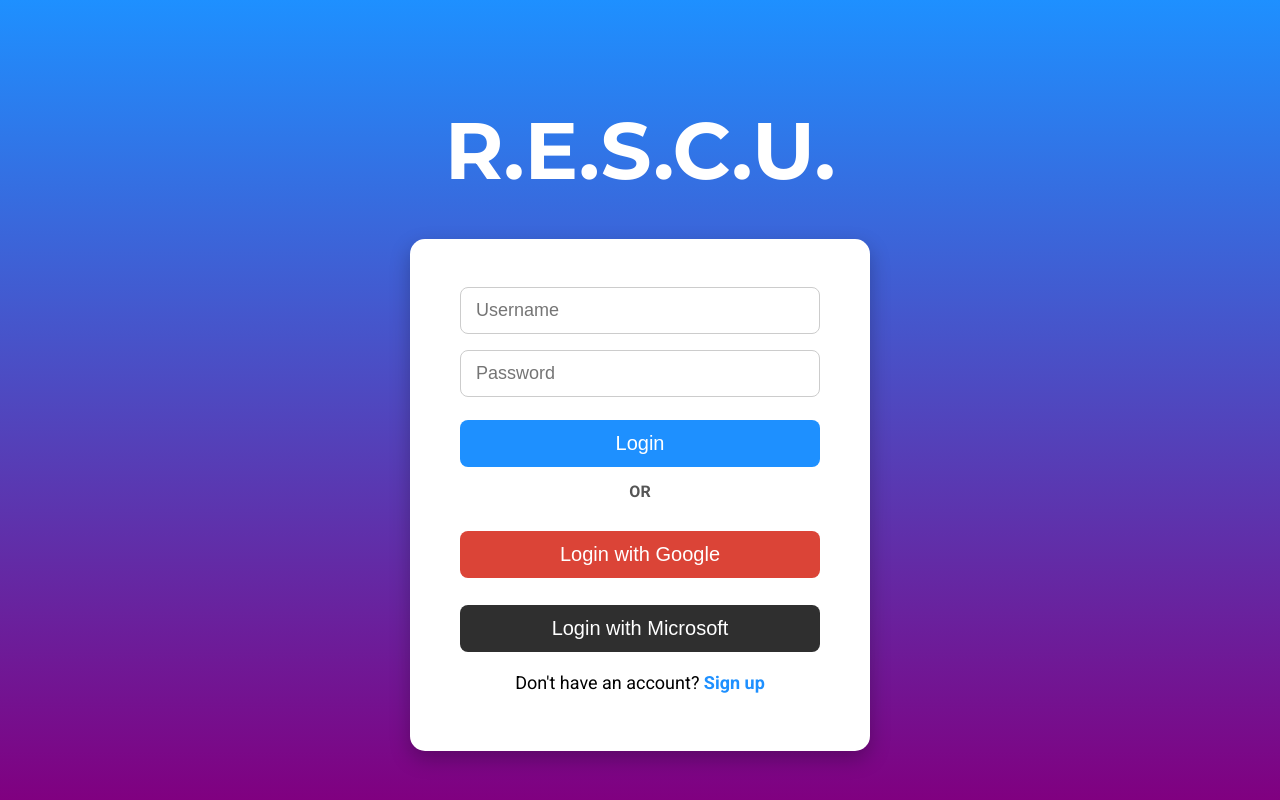
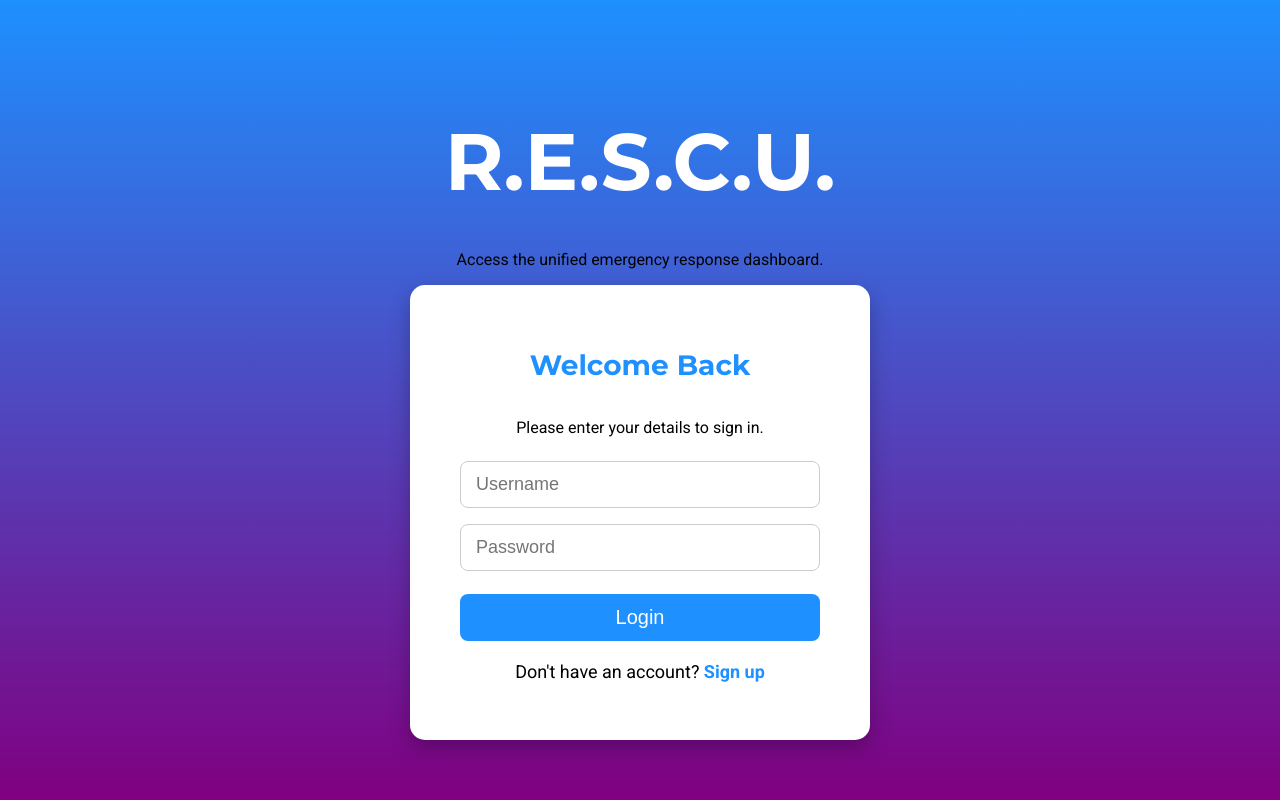
Before and after one commit to Lexie13/RESCU, a Flask app: page / in a window 1280 px wide. Run offline with Flask 3, Linux system fonts and the light colour scheme.

Commit message:
Update login.html

```diff
--- a/frontend/templates/login.html
+++ b/frontend/templates/login.html
@@ -1,36 +1,40 @@
 <!DOCTYPE html>
-<html>
+<html lang="en">
 <head>
     <meta charset="UTF-8">
+    <meta name="viewport" content="width=device-width, initial-scale=1.0">
     <title>R.E.S.C.U. Login</title>
     <link rel="stylesheet" href="{{ url_for('static', filename='style.css') }}">
-    <link href="https://fonts.googleapis.com/css2?family=Montserrat:wght@500;700&family=Roboto:wght@400;700&display=swap" rel="stylesheet">
+    <link href="https://fonts.googleapis.com/css2?family=Montserrat:wght@700&family=Roboto:wght@400;700&display=swap" rel="stylesheet">
 </head>
 <body>
+    <div class="page-wrapper">
+        <div class="hero-section">
             <h1>R.E.S.C.U.</h1>
+            <p>Access the unified emergency response dashboard.</p>
+        </div>
 
+        <div class="form-section">
             <div class="form-container">
-        <!-- Traditional Login Form -->
-        <form action="/login" method="post" class="horizontal-form">
+                <form action="/login" method="post">
+                    <h2>Welcome Back</h2>
+                    <p class="subtext">Please enter your details to sign in.</p>
+
                     <input type="text" name="username" placeholder="Username" required>
                     <input type="password" name="password" placeholder="Password" required>
+
                     {% if error %}
                     <div class="error show">{{ error }}</div>
                     {% endif %}
+
                     <button type="submit">Login</button>
                 </form>
 
-        <!-- Optional OR separator -->
-        <p class="or-text">OR</p>
-
-        <!-- OAuth Login Buttons -->
-        <div class="oauth-buttons">
-            <a href="{{ url_for('login_google') }}"><button type="button" class="google-btn">Login with Google</button></a>
-            <a href="{{ url_for('login_microsoft') }}"><button type="button" class="microsoft-btn">Login with Microsoft</button></a>
+                <p class="signup-text">
+                    Don't have an account? <a href="/signup">Sign up</a>
+                </p>
             </div>
-
-        <!-- Signup link -->
-        <p class="signup-text">Don't have an account? <a href="/signup">Sign up</a></p>
+        </div>
     </div>
 </body>
 </html>
```
Lines whose indentation alone changed are shown as unchanged.
